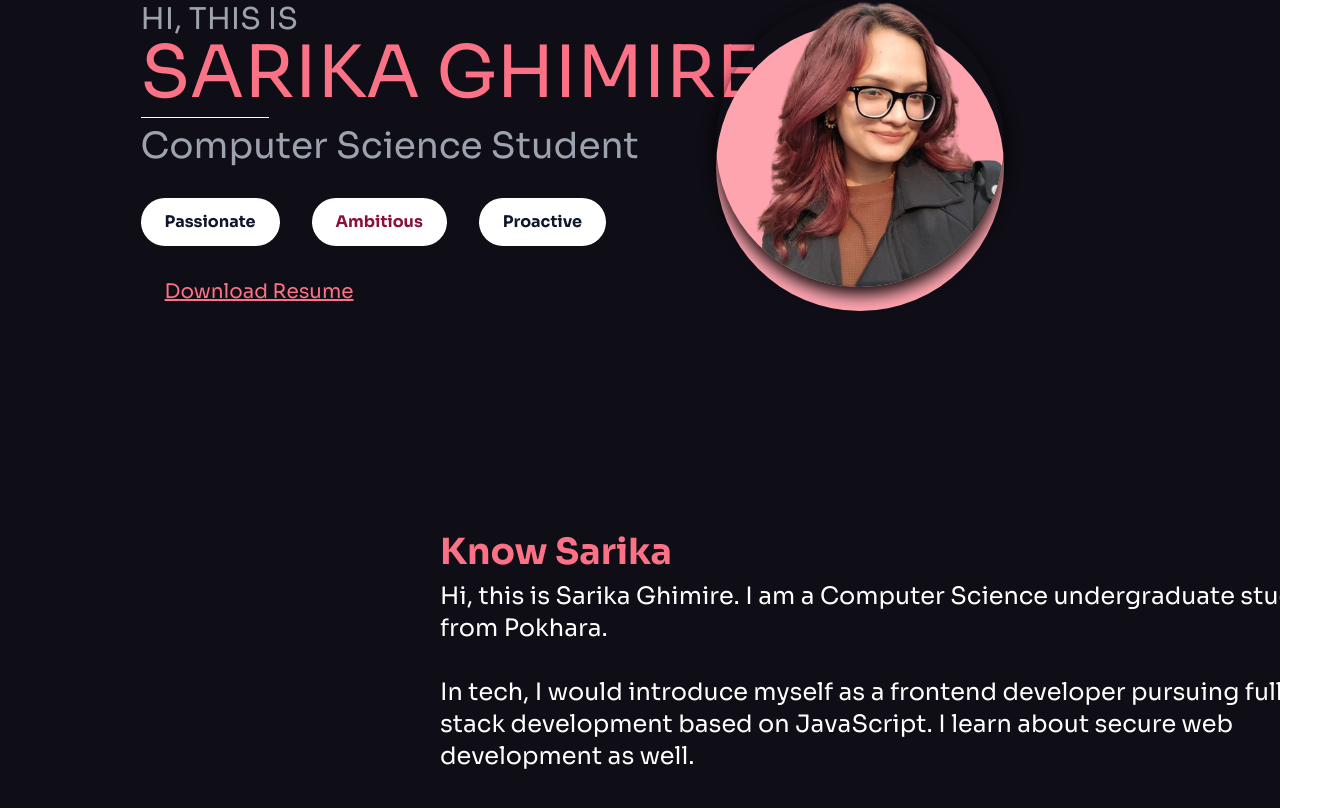
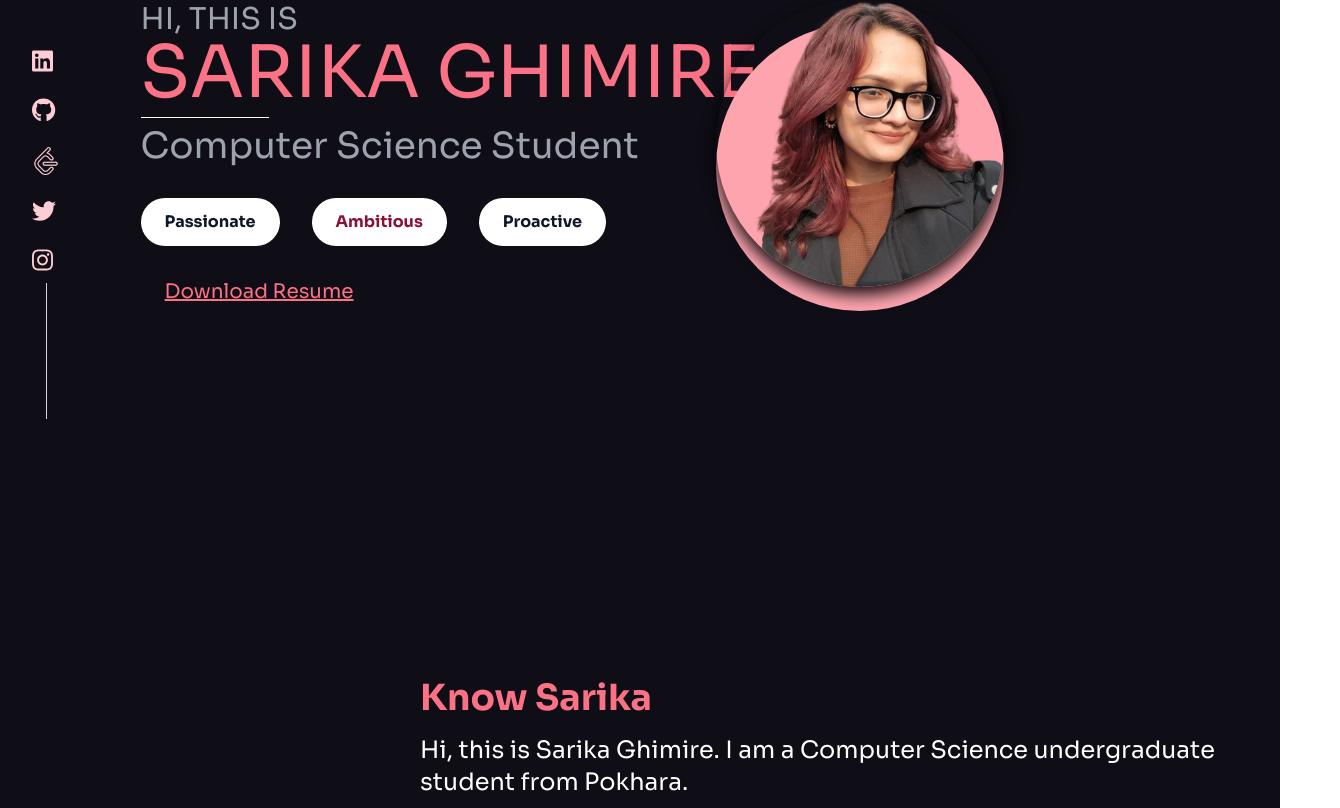
Before and after one commit to Sareeka61/Portfolio, a React (Vite) app: page /experience in a window 1280 px wide. Shown: the part 377-1185 px from the top of the page, 1340 px wide, since content can reach past the window. Built offline with nearby package versions, Linux system fonts and the light colour scheme.

Commit message:
Adding social media links

```diff
--- a/index.html
+++ b/index.html
@@ -4,7 +4,7 @@
     <meta charset="UTF-8" />
     <link rel="icon" type="image/svg+xml" href="./src/assets/SG.png" />
     <meta name="viewport" content="width=device-width, initial-scale=1.0" />
-    <title>Portfolio Website</title>
+    <title>Sarika Ghimire</title>
   <link rel="preconnect" href="https://fonts.googleapis.com">
 <link rel="preconnect" href="https://fonts.gstatic.com" crossorigin>
 <link href="https://fonts.googleapis.com/css2?family=Sora:wght@100..800&display=swap" rel="stylesheet">
--- a/package.json
+++ b/package.json
@@ -11,6 +11,7 @@
   },
   "dependencies": {
     "@fortawesome/fontawesome-svg-core": "^6.5.2",
+    "@fortawesome/free-brands-svg-icons": "^6.5.2",
     "@fortawesome/free-solid-svg-icons": "^6.5.2",
     "@fortawesome/react-fontawesome": "^0.2.2",
     "@heroicons/react": "^2.1.4",
--- a/src/App.tsx
+++ b/src/App.tsx
@@ -3,6 +3,7 @@ import Navbar from './components/Navbar';
 import LandingPage from './components/LandingPage';
 import About from './components/About';
 import Experience from './components/Experience';
+import SocialMedia from './components/SocialMedia';
 
 const App: React.FC = () => {
   return (
@@ -10,6 +11,7 @@ const App: React.FC = () => {
       <Navbar />
       <LandingPage />
       <About />
+      < SocialMedia />
       <Experience />
       </>
   );
--- a/src/components/About.tsx
+++ b/src/components/About.tsx
@@ -1,12 +1,13 @@
 import React from 'react'
 
-const About:React.FC = () => {
+const About: React.FC = () => {
   return (
-    <div className="bg-primary h-[800px]">
-    <div className="lg:ml-[440px] text-white">
-        <span className="text-4xl font-bold text-rose-400">Know Sarika</span>
+    <div className="bg-primary py-12 lg:h-[800px]">
+      <div className="container px-4 lg:px-0">
+        <div className="lg:ml-[420px] text-white sm:m-12 lg:mx-0">
+          <span className="text-4xl font-bold text-rose-400 block sm:inline">Know Sarika</span>
           <div className="mt-2">
-            <p className="text-white text-2xl w-[900px]">
+            <p className="text-white text-xl lg:text-2xl lg:w-[800px] sm:m-4 lg:ml-[0px]">
               Hi, this is Sarika Ghimire. I am a Computer Science undergraduate student from Pokhara.
               <br />
               <br />
@@ -18,6 +19,7 @@ const About:React.FC = () => {
           </div>
         </div>
       </div>
+    </div>
   )
 }
 
--- a/src/components/LandingPage.tsx
+++ b/src/components/LandingPage.tsx
@@ -4,14 +4,11 @@ import MyPhoto from "../assets/sarika.png";
 
 const LandingPage: React.FC = () => {
   const [isFixed, setIsFixed] = useState(true);
-  const fixedPoint = 500;
+  const fixedPoint = 770;
 
   const handleScroll = () => {
-    if (window.scrollY > fixedPoint) {
-      setIsFixed(false);
-    } else {
-      setIsFixed(true);
-    }
+    const shouldFix = window.scrollY <= fixedPoint;
+    setIsFixed(shouldFix);
   };
 
   useEffect(() => {
@@ -22,7 +19,7 @@ const LandingPage: React.FC = () => {
   }, []);
 
   return (
-    <div className="relative min-h-screen bg-primary">
+    <div className="relative lg:min-h-[850px] bg-primary">
       <Navbar />
       <div className="absolute inset-0 bg-primary backdrop-blur-sm"></div>
       <div className="relative z-10 flex flex-col items-center justify-center px-4 sm:px-8 lg:px-0">
--- /dev/null
+++ b/src/components/SocialMedia.tsx
@@ -0,0 +1,71 @@
+import React from 'react';
+import { FontAwesomeIcon } from '@fortawesome/react-fontawesome';
+import { faTwitter, faLinkedin, faGithub, faInstagram } from '@fortawesome/free-brands-svg-icons';
+import leetcodeIcon from '../assets/socials/leetcode.png';
+
+const SocialMedia: React.FC = () => {
+  return (
+    <div className="fixed bottom-0 left-0 mb-4 ml-8 flex flex-col items-center">
+      <ul className="space-y-6 mt-4">
+        <li>
+          <a
+            href="https://www.linkedin.com/in/sarika-ghimire/"
+            target="_blank"
+            rel="noopener noreferrer"
+            className="text-rose-200 cursor-pointer"
+            aria-label="LinkedIn"
+          >
+            <FontAwesomeIcon icon={faLinkedin} size="xl" />
+          </a>
+        </li>
+        <li>
+          <a
+            href="https://github.com/Sareeka61"
+            target="_blank"
+            rel="noopener noreferrer"
+            className="text-rose-200 cursor-pointer"
+            aria-label="GitHub"
+          >
+            <FontAwesomeIcon icon={faGithub} size="xl" />
+          </a>
+        </li>
+        <li>
+          <a
+            href="https://leetcode.com/ghimiresarika61/"
+            target="_blank"
+            rel="noopener noreferrer"
+            className="text-rose-200 cursor-pointer"
+            aria-label="LeetCode"
+          >
+            <img src={leetcodeIcon} alt="LeetCode" className="h-7 w-7" />
+          </a>
+        </li>
+        <li>
+          <a
+            href="https://x.com/Sarikaghimire61"
+            target="_blank"
+            rel="noopener noreferrer"
+            className="text-rose-200 cursor-pointer"
+            aria-label="Twitter"
+          >
+            <FontAwesomeIcon icon={faTwitter} size="xl" />
+          </a>
+        </li>
+        <li>
+          <a
+            href="https://www.instagram.com/_akirasss/"
+            target="_blank"
+            rel="noopener noreferrer"
+            className="text-rose-200 cursor-pointer"
+            aria-label="Instagram"
+          >
+            <FontAwesomeIcon icon={faInstagram} size="xl" />
+          </a>
+        </li>
+      </ul>
+      <div className="h-[3.6cm] w-px bg-gray-300 mt-[10px] mb-[-12px]"></div>
+    </div>
+  );
+};
+
+export default SocialMedia;
```
Also changed, not shown: src/assets/socials/leetcode.png, 1 other file (tests, documents, lock files or other folders). Lines whose indentation alone changed are shown as unchanged.
